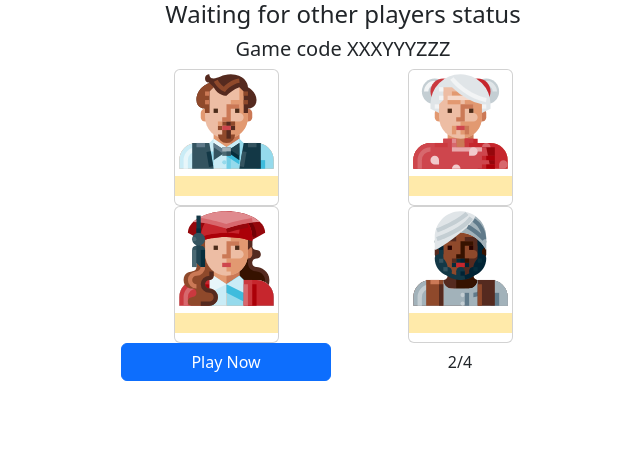
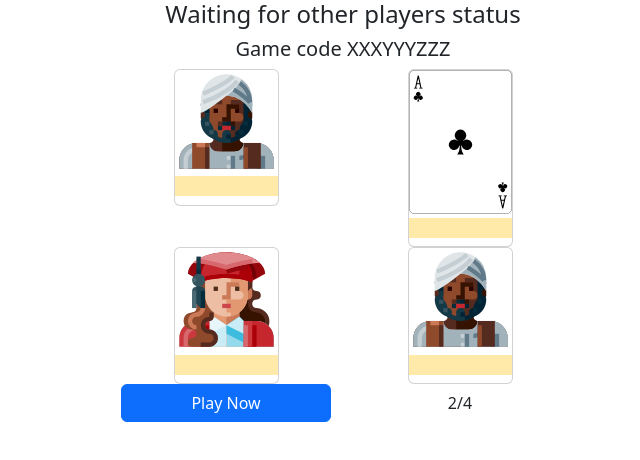
Before and after one commit to Khadhraoui-Oussama/cheat-card-game, a React (Vite) app in the folder client/: page /wa in a window 1280 px wide. Shown: the top 460 px of the page, without its empty margins (297-937 px from the left). Built offline with nearby package versions, Linux system fonts and the light colour scheme.

Commit message:
Some changes

```diff
--- a/client/src/main.jsx
+++ b/client/src/main.jsx
@@ -1,7 +1,7 @@
 import React from "react";
 import ReactDOM from "react-dom/client";
-import App from "./App.jsx";
-import "./index.css";
+import App from "../src/App.jsx";
+import "../src/index.css";
 import { BrowserRouter } from "react-router-dom";
 
 ReactDOM.createRoot(document.getElementById("root")).render(
--- a/client/src/pages/GameWaitingArea.jsx
+++ b/client/src/pages/GameWaitingArea.jsx
@@ -1,5 +1,4 @@
 import { Stack, Container, Col, Row, Button, Card, Placeholder } from "react-bootstrap";
-import { redirect } from "react-router-dom";
 
 const GameWaitingArea = () => {
 	return (
@@ -12,7 +11,7 @@ const GameWaitingArea = () => {
 				<Row className="w-100">
 					<Col>
 						<Card className="w-50 m-auto">
-							<Card.Img src="./src/assets/avatars/m10.svg" />
+							<Card.Img src="./src/assets/avatars/m1.svg" />
 
 							<Placeholder as={Card.Title} animation="glow">
 								<Placeholder className="w-100 bg-warning" />
@@ -21,7 +20,7 @@ const GameWaitingArea = () => {
 					</Col>
 					<Col>
 						<Card className="w-50 m-auto">
-							<Card.Img src="./src/assets/avatars/w12.svg" />
+							<Card.Img src="./src/assets/classic/AC.svg" />
 
 							<Placeholder as={Card.Title} animation="glow">
 								<Placeholder className="w-100 bg-warning" />
```
